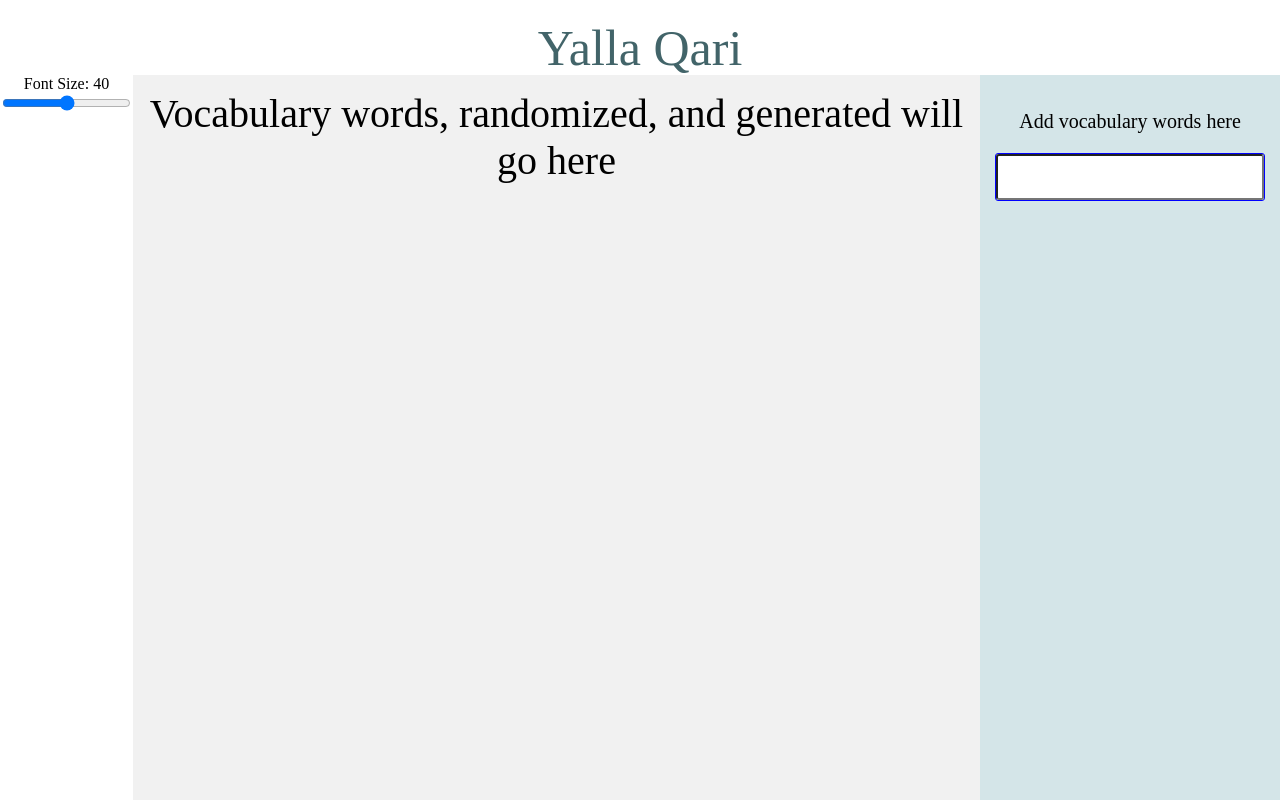
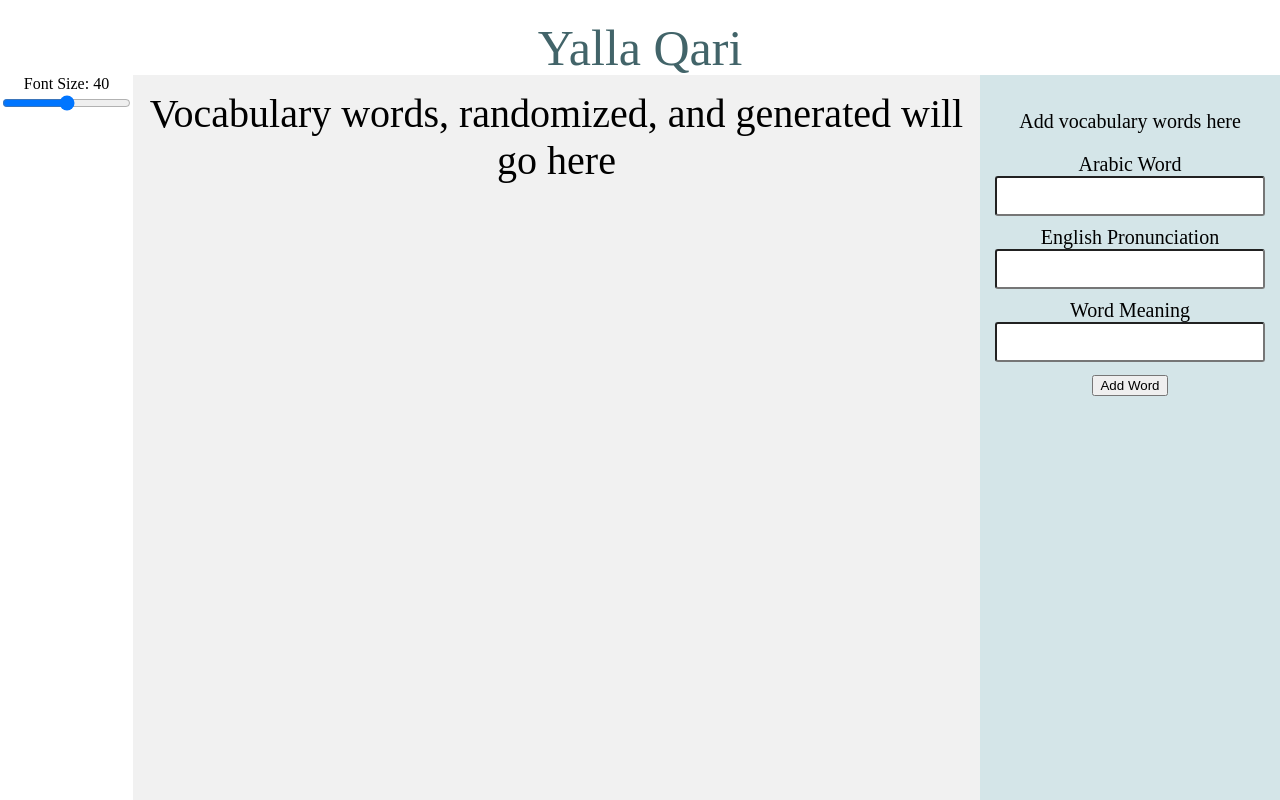
Before and after one commit to tvthatsme/yala-qari, a React (Create React App) app: page / in a window 1280 px wide. Built offline with nearby package versions, Linux system fonts and the light colour scheme; a web font is replaced by a local one.

Commit message:
Add way to add arabic script, english script, and meaning.

```diff
--- a/src/TextInput/TextInput.css
+++ b/src/TextInput/TextInput.css
@@ -1,12 +1,12 @@
 .text-input {
   width: 100%;
-  border: 1px solid blue;
   border-radius: 3px;
-  height: 48px;
+  /*height: 48px;*/
 }
 
 .input {
   width: 100%;
-  height: 100%;
+  height: 40px;
   border-radius: 3px;
+  margin-bottom: 10px;
 }
--- a/src/TextInput/TextInput.js
+++ b/src/TextInput/TextInput.js
@@ -7,31 +7,23 @@ import './TextInput.css';
 class TextInput extends Component {
 
   /**
-   * Handle keyup event on input element
-   */
-  handleKeyUp (event) {
-    // listen for enter button
-    if (event.keyCode === 13) {
-      // send the word to the caller and clear the input
-      this.props.onInput(event.target.value);
-      event.target.value = '';
-    }
-  }
-
-  /**
    * Render method
    */
   render() {
+    const inputId = `${this.props.label}-input`;
     return (
-      <div className='text-input'>
+      <label htmlFor={inputId} className='text-input'>
+        {this.props.label}
         <input
+          id={inputId}
           type='text'
           dir={this.props.direction ? this.props.direction : 'ltr'}
           className='input'
-          onKeyUp={(e) => this.handleKeyUp(e)}
+          value={this.props.value}
+          onChange={event => this.props.onChange(event.target.value)}
           style={{fontSize: this.props.fontSize + 'px'}}
         />
-      </div>
+      </label>
     );
   }
 }
--- a/src/VocabularyDrawer/VocabularyDrawer.css
+++ b/src/VocabularyDrawer/VocabularyDrawer.css
@@ -3,7 +3,7 @@
   flex-direction: column;
   min-width: 300px;
   max-width: 300px;
-  height: calc(100vh - 75px);
+  min-height: calc(100vh - 75px);
   padding: 15px;
   font-size: 20px;
   background-color: rgba(112, 170, 179, 0.3);
--- a/src/VocabularyDrawer/VocabularyDrawer.js
+++ b/src/VocabularyDrawer/VocabularyDrawer.js
@@ -1,5 +1,5 @@
 import React, { Component } from 'react';
-import TextInput from '../TextInput/TextInput';
+import VocabularyInput from '../VocabularyInput/VocabularyInput';
 import WordList from '../WordList/WordList';
 import './VocabularyDrawer.css';
 
@@ -11,31 +11,13 @@ import './VocabularyDrawer.css';
 class VocabularyDrawer extends Component {
 
   /**
-   * Handle the input of a new word and call the update method
-   */
-  inputNewWord(newWord) {
-    const word = {
-      arabicScript: newWord,
-      englishScript: 'stub',
-      meaning: 'stub',
-      inReadingList: 1 // boolean true
-    };
-
-    this.props.addWordToList(word);
-  }
-
-  /**
    * Render method
    */
   render() {
     return (
       <div className='VocabularyDrawer'>
         <p>Add vocabulary words here</p>
-        <TextInput
-          direction='rtl'
-          fontSize={this.props.fontSize}
-          onInput={word => this.inputNewWord(word)}
-        />
+        <VocabularyInput addWord={word => this.props.addWordToList(word)}/>
         <WordList
           words={this.props.words}
           fontSize={this.props.fontSize}
--- /dev/null
+++ b/src/VocabularyInput/VocabularyInput.js
@@ -0,0 +1,68 @@
+import React, { Component } from 'react';
+import TextInput from '../TextInput/TextInput';
+
+class VocabularyInput extends Component {
+
+  /**
+   * Constructor method
+   */
+  constructor(props) {
+    super(props);
+
+    // Define the default vocabulary object
+    this.defaultObject = {
+      arabicScript: '',
+      englishScript: '',
+      meaning: '',
+      inReadingList: 1
+    }
+
+    // Set the state with the default empty object
+    this.state = this.defaultObject;
+  }
+
+  /**
+   * Validate the vocabulary object being submitted. If everything looks good,
+   * add it to the app.
+   */
+  validateEntry() {
+    if (this.state.arabicScript.length) {
+      // Add word to app
+      this.props.addWord(this.state);
+
+      // Clear out the state of the vocabulary input
+      this.setState(this.defaultObject);
+    }
+  }
+
+  /**
+   * Render method
+   */
+  render()  {
+    return (
+      <div>
+        <TextInput
+          label='Arabic Word'
+          direction='rtl'
+          value={this.state.arabicScript}
+          onChange={word => this.setState({arabicScript: word})}
+        />
+        <TextInput
+          label='English Pronunciation'
+          direction='ltr'
+          value={this.state.englishScript}
+          onChange={word => this.setState({englishScript: word})}
+        />
+        <TextInput
+          label='Word Meaning'
+          direction='ltr'
+          value={this.state.meaning}
+          onChange={word => this.setState({meaning: word})}
+        />
+        <button onClick={e => this.validateEntry()}>Add Word</button>
+      </div>
+    )
+  }
+}
+
+export default VocabularyInput;
```
